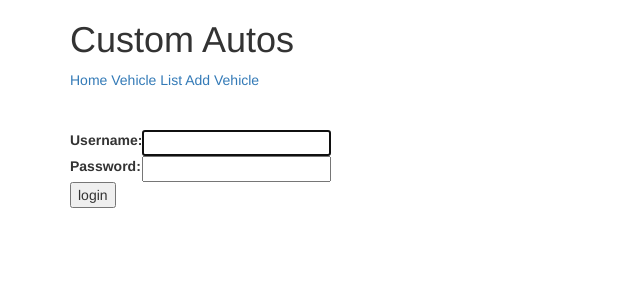
After one commit to vinux84/trydjango2-, a Django app: page /login/ in a window 1280 px wide. The commit adds this page. Shown: the top 300 px of the page, without its empty margins (0-640 px from the left). Run offline with Django 3.2, Linux system fonts and the light colour scheme; parts of the project's set-up code (start-up, migrations or seed data) failed here and were passed over; some libraries are stand-ins or nearby versions.

Commit message:
Added login redirect

```diff
--- a/Custom_Autos/Custom_Autos/settings/base.py
+++ b/Custom_Autos/Custom_Autos/settings/base.py
@@ -52,6 +52,8 @@ MIDDLEWARE = [
 ]
 
 ROOT_URLCONF = 'Custom_Autos.urls'
+
+LOGIN_URL = '/login/'
 
 TEMPLATES = [
     {
--- a/Custom_Autos/Custom_Autos/urls.py
+++ b/Custom_Autos/Custom_Autos/urls.py
@@ -1,9 +1,11 @@
 from django.contrib import admin
 from django.urls import path, include
 from django.views.generic import TemplateView
+from django.contrib.auth.views import LoginView
 
 urlpatterns = [
     path('admin/', admin.site.urls),
+    path('login/', LoginView.as_view(), name="login"),
     path('', TemplateView.as_view(template_name="home.html"), name="home"),
     path('vehicle/', include('vehicle.urls')),
 ]
--- /dev/null
+++ b/Custom_Autos/templates/registration/login.html
@@ -0,0 +1,37 @@
+{% extends "base.html" %}
+
+{% block content %}
+
+{% if form.errors %}
+<p>Your username and password didn't match. Please try again.</p>
+{% endif %}
+
+{% if next %}
+    {% if user.is_authenticated %}
+    <p>Your account doesn't have access to this page. To proceed,
+    please login with an account that has access.</p>
+    {% else %}
+    <p>Please login to see this page.</p>
+    {% endif %}
+{% endif %}
+
+<form method="post" action="{% url 'login' %}">
+{% csrf_token %}
+<table>
+<tr>
+    <td>{{ form.username.label_tag }}</td>
+    <td>{{ form.username }}</td>
+</tr>
+<tr>
+    <td>{{ form.password.label_tag }}</td>
+    <td>{{ form.password }}</td>
+</tr>
+</table>
+
+<input type="submit" value="login" />
+<input type="hidden" name="next" value="{{ next }}" />
+</form>
+
+
+
+{% endblock %}
```
Also changed, not shown: Custom_Autos/vehicle/views.py (+7 -1 lines), Custom_Autos/db.sqlite3, Custom_Autos/templates/snippets/form-snippet.html (line endings or trailing spaces).
